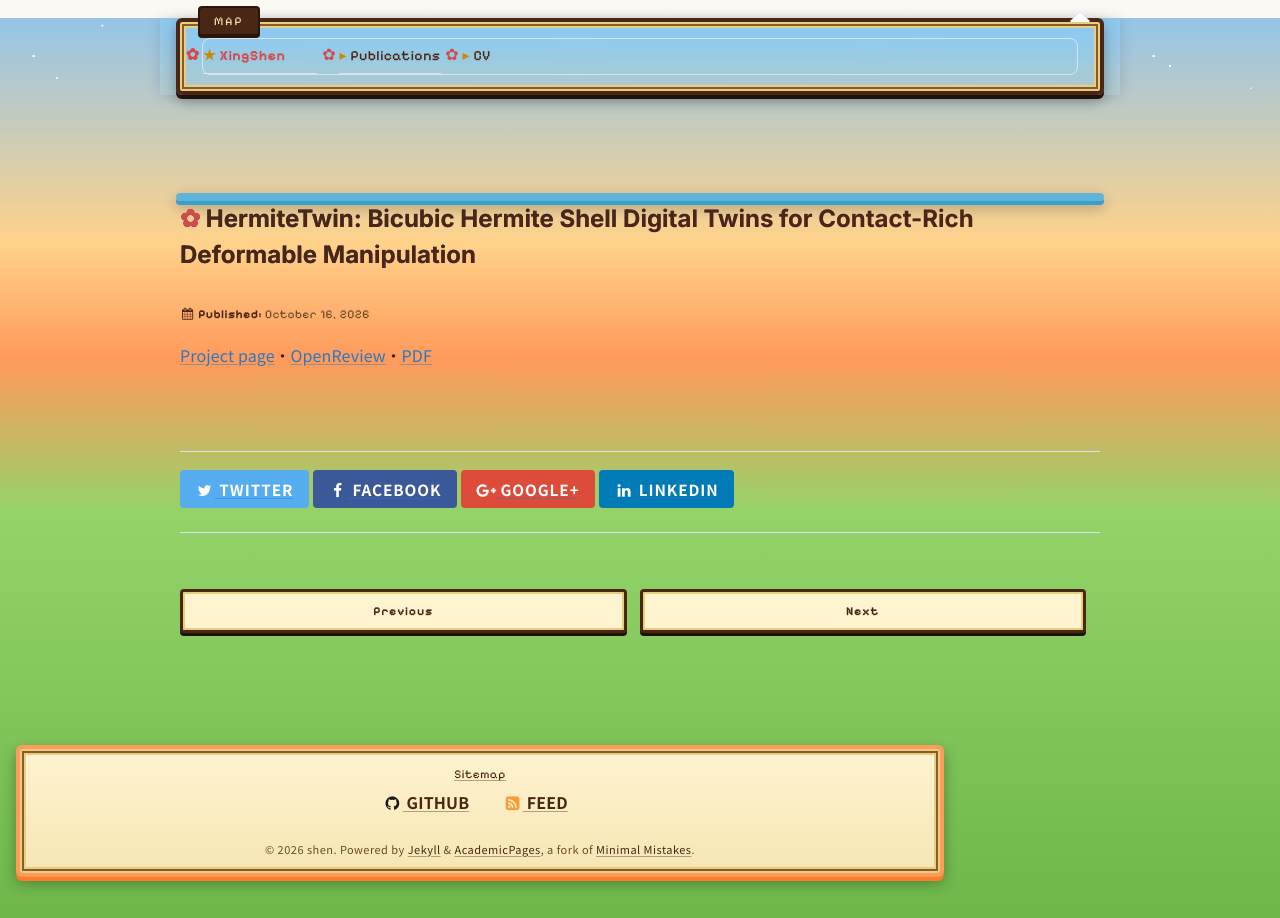
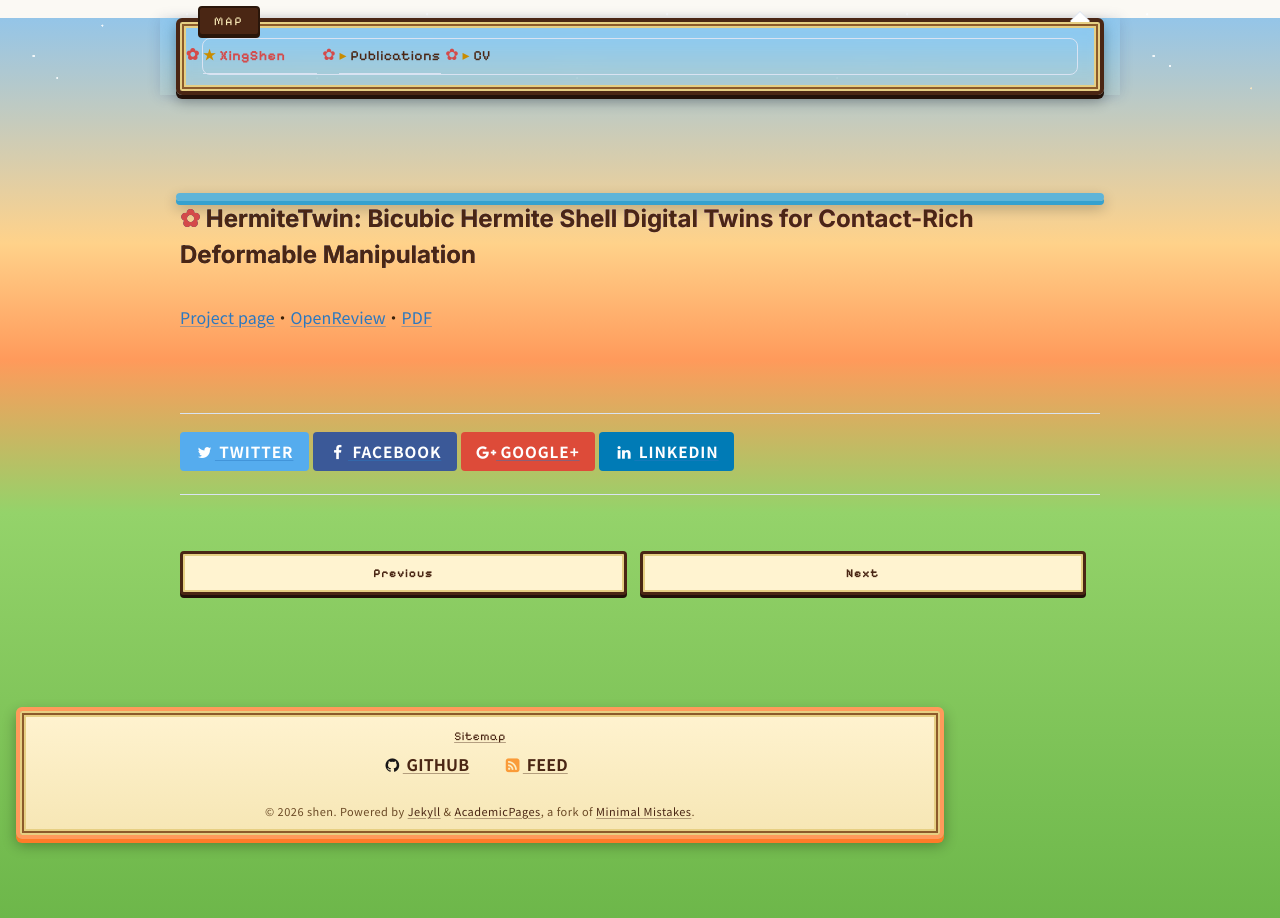
Before and after one commit to Xingbaji/xingbaji.github.io, a Jekyll site: the page built from _publications/2026-10-16-HermiteTwin.md, in a window 1280 px wide. Built offline with Jekyll 4.4.1, drawn with Linux system fonts in a browser that asks for light colours; some web fonts are replaced.

Commit message:
Hide "Published" line for publications without a venue
The archive list printed "Published in <i></i>, YEAR" and the single
layout fell back to "Published: DATE" when a publication had no venue
(e.g. HermiteTwin after its under-review venue was dropped).

Co-Authored-By: Claude Opus 5.5 <noreply@anthropic.com>

```diff
--- a/_includes/archive-single.html
+++ b/_includes/archive-single.html
@@ -56,7 +56,7 @@
         {% if post.collection == 'teaching' %}
           <p> {{ post.type }}, <i>{{ post.venue }}</i>, {{ post.date | default: "1900-01-01" | date: "%Y" }} </p>
         {% elsif post.collection == 'publications' %}
-          <p>Published in <i>{{ post.venue }}</i>, {{ post.date | default: "1900-01-01" | date: "%Y" }} </p>
+          {% if post.venue %}<p>Published in <i>{{ post.venue }}</i>, {{ post.date | default: "1900-01-01" | date: "%Y" }} </p>{% endif %}
         {% elsif post.date %}
          <p class="page__date"><strong><i class="fa fa-fw fa-calendar" aria-hidden="true"></i> {{ site.data.ui-text[site.locale].date_label | default: "Published:" }}</strong> <time datetime="{{ post.date | default: "1900-01-01" | date_to_xmlschema }}">{{ post.date | default: "1900-01-01" | date: "%B %d, %Y" }}</time></p>
         {% endif %}
--- a/_layouts/single.html
+++ b/_layouts/single.html
@@ -38,7 +38,7 @@ layout: default
           <p> {{ page.type }}, <i>{{ page.venue }}</i>, {{ page.date | default: "1900-01-01" | date: "%Y" }} </p>
         {% elsif page.venue and page.date %}
           <p>Published in <i>{{ page.venue }}</i>, {{ page.date | default: "1900-01-01" | date: "%Y" }} </p>
-        {% elsif page.date %}
+        {% elsif page.date and page.collection != 'publications' %}
           <p class="page__date"><strong><i class="fa fa-fw fa-calendar" aria-hidden="true"></i> {{ site.data.ui-text[site.locale].date_label | default: "Published:" }}</strong> <time datetime="{{ page.date | date_to_xmlschema }}">{{ page.date | default: "1900-01-01" | date: "%B %d, %Y" }}</time></p>
         {% endif %}
 
```
